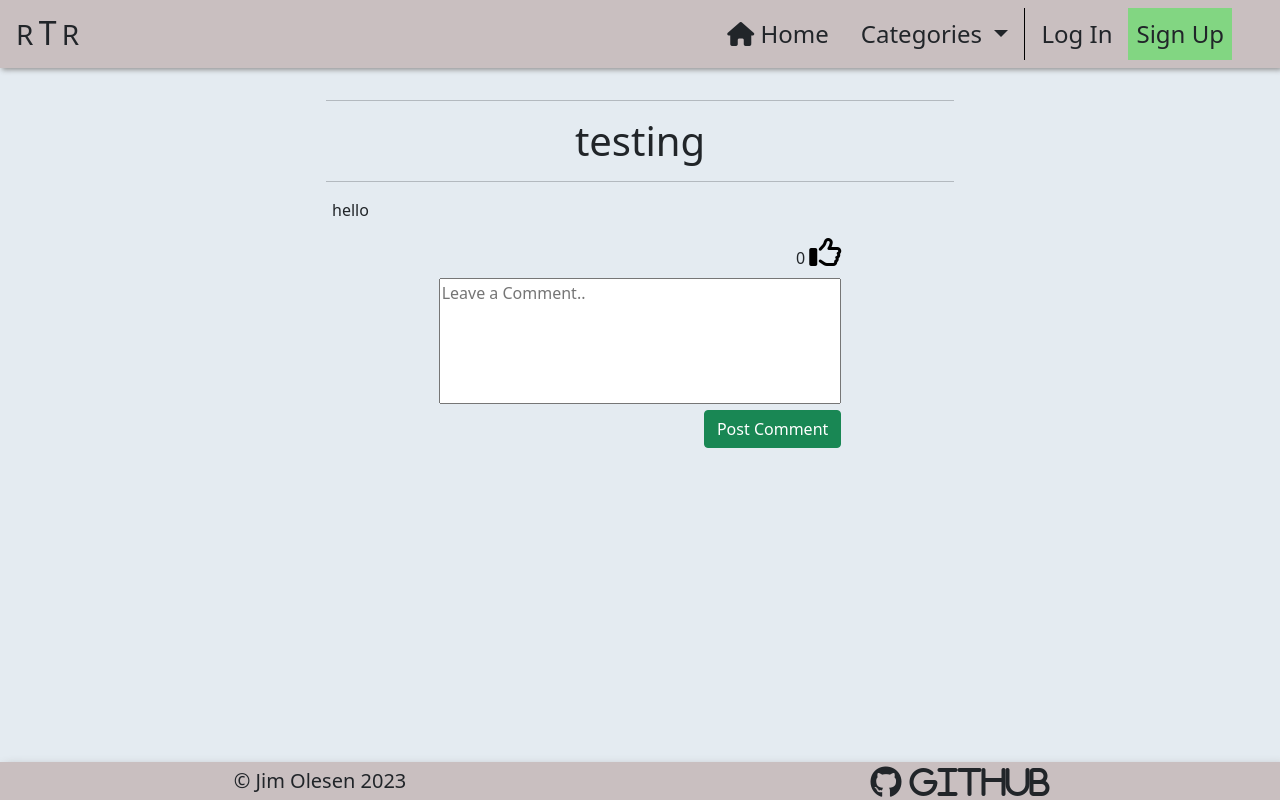
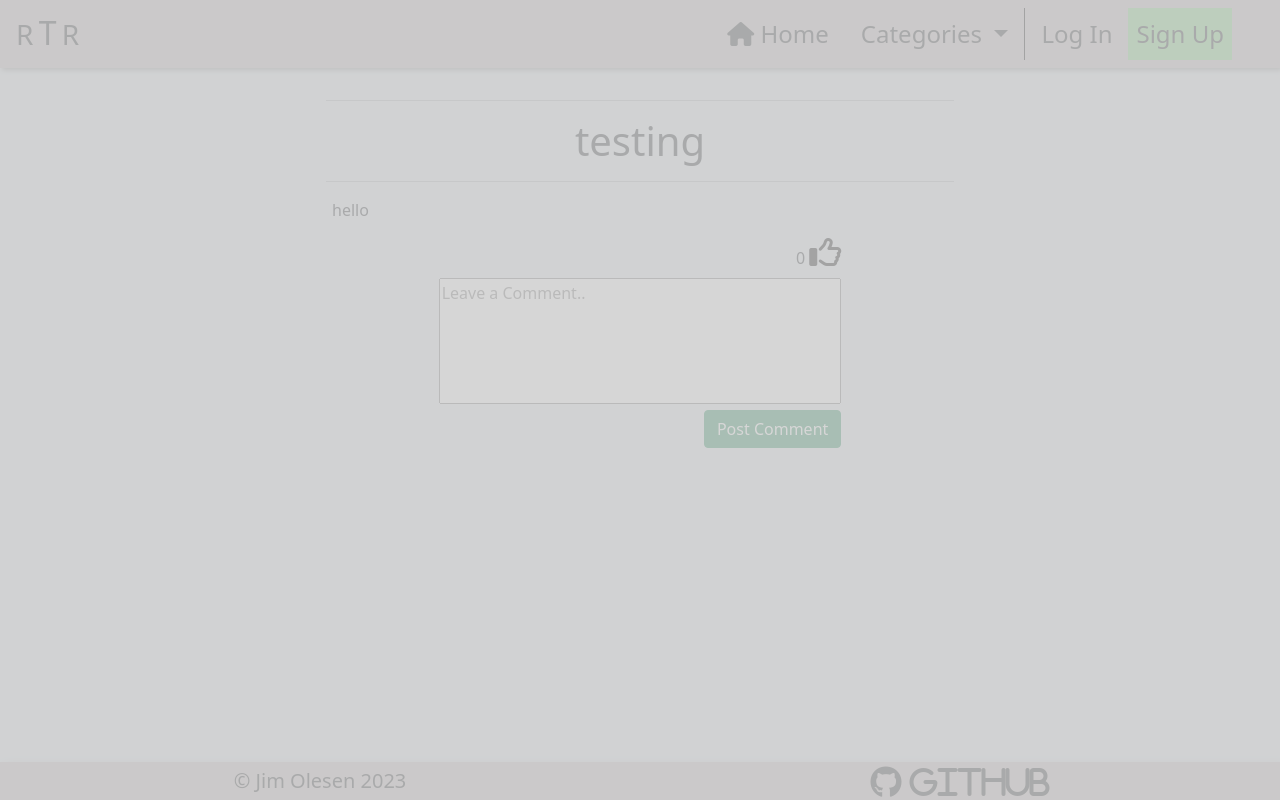
Before and after one commit to Enquil/rtr_v5, a Django app: a page that uses post_detail/templates/post_detail/post_detail.html in a window 1280 px wide. Run offline with Django 3.2, Linux system fonts and the light colour scheme; data comes from the database, SQL or seed files in the repository; some libraries are stand-ins or nearby versions.

Commit message:
added overlay to create_post, post_detail

```diff
--- a/create_post/templates/create_post/create_post.html
+++ b/create_post/templates/create_post/create_post.html
@@ -9,7 +9,7 @@
             <div class="col-12 text-center">
 
                 <!-- form -->
-                <form action="" method="post" >
+                <form id="create-post-form" action="" method="post" >
                     {% csrf_token %}
 
                     <!-- title -->
@@ -64,4 +64,5 @@
             </div>
         </div>
     </div>
+    <div id="page-overlay" class="overlay"></div>
 {% endblock %}
--- a/post_detail/templates/post_detail/post_detail.html
+++ b/post_detail/templates/post_detail/post_detail.html
@@ -52,7 +52,7 @@
             <div class="col-12 col-sm-8 col-md-6 col-xl-4
                         offset-sm-2 offset-md-3 offset-xl-4">
 
-                <form action="" method="POST">
+                <form id="comment-form" action="" method="POST">
                     {% csrf_token %}
                     {{ comment_form }}
                     <div class="row">
@@ -86,4 +86,5 @@
             </div>
         {% endfor %}
     </div>
+    <div id="page-overlay" class="overlay"></div>
 {% endblock %}
--- a/static/css/base.css
+++ b/static/css/base.css
@@ -15,6 +15,7 @@ input:focus {
 
 .overlay{
     opacity:0.8;
+    display: block;
     background-color:#ccc;
     position:fixed;
     width:100%;
```
